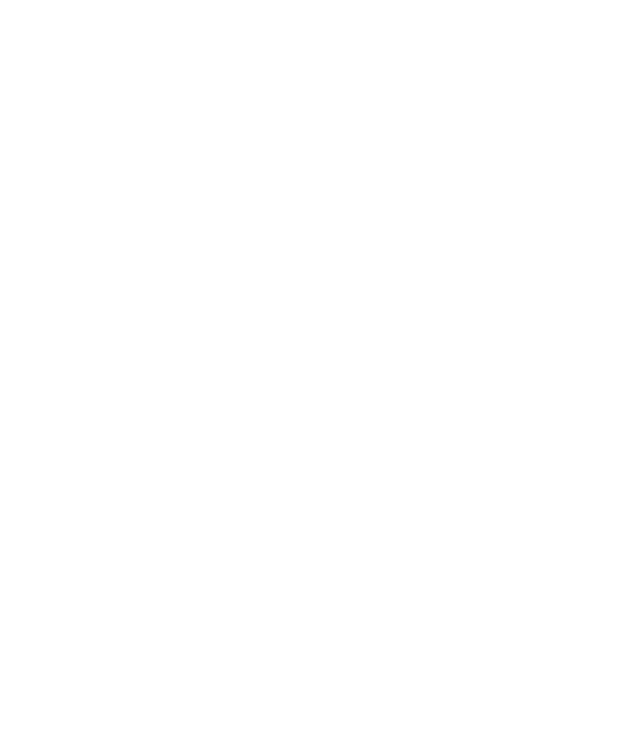
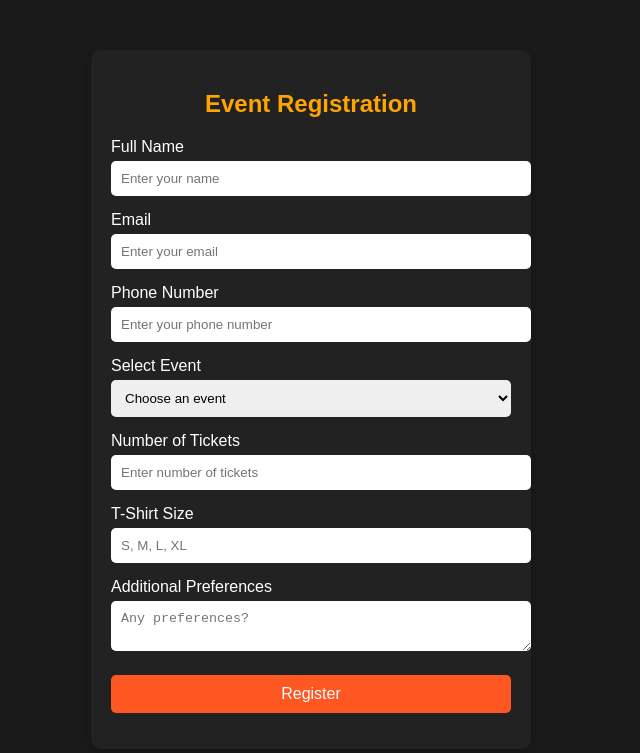
Before and after one commit to Kiruthicksan/Event-Registraion, a plain HTML site: page src/register.html in a window 1280 px wide. Shown: the whole page, without its empty margins (329-969 px from the left). Drawn offline with Linux system fonts and the light colour scheme.

Commit message:
finished project

```diff
--- /dev/null
+++ b/public/css/register.css
@@ -0,0 +1,57 @@
+body {
+    font-family: Arial, sans-serif;
+    background-color: #1a1a1a;
+    color: white;
+    text-align: center;
+    margin: 0;
+    padding: 0;
+}
+
+.container {
+    max-width: 400px;
+    margin: 50px auto;
+    background: #222;
+    padding: 20px;
+    border-radius: 10px;
+    box-shadow: 0 4px 10px rgba(0, 0, 0, 0.2);
+}
+
+h2 {
+    color: #ffa500;
+}
+
+label {
+    display: block;
+    margin-top: 10px;
+    text-align: left;
+}
+
+input, select, textarea {
+    width: 100%;
+    padding: 10px;
+    margin: 5px 0;
+    border-radius: 5px;
+    border: none;
+}
+
+button {
+    background-color: #ff5722;
+    color: white;
+    border: none;
+    padding: 10px;
+    font-size: 1rem;
+    margin-top: 15px;
+    border-radius: 5px;
+    cursor: pointer;
+    width: 100%;
+}
+
+button:hover {
+    background-color: #e64a19;
+}
+
+#message {
+    margin-top: 15px;
+    font-weight: bold;
+    color: #4CAF50;
+}
--- /dev/null
+++ b/public/js/script.js
@@ -0,0 +1,34 @@
+document.getElementById("registrationForm").addEventListener("submit", function (e) {
+    e.preventDefault();
+
+
+    const name = document.getElementById("name").value.trim();
+    const email = document.getElementById("email").value.trim();
+    const phone = document.getElementById("phone").value.trim();
+    const event = document.getElementById("event").value;
+    const tshirt = document.getElementById("tshirt").value.trim();
+    const preferences = document.getElementById("preferences").value.trim();
+    const tickets = document.getElementById("tickets").value.trim();
+
+    if (!name || !email || !phone || !event || !tickets) {
+        alert("Please fill in all required fields");
+        return;
+    }
+
+    console.log("Validation passed, storing data and redirecting...");
+
+    localStorage.setItem("name", name);
+    localStorage.setItem("email", email);
+    localStorage.setItem("phone", phone);
+    localStorage.setItem("event", event);
+    localStorage.setItem("tshirt", tshirt);
+    localStorage.setItem("preferences", preferences);
+    localStorage.setItem("tickets", tickets);
+
+    document.getElementById("message").innerText = "Registration Successful!";
+    document.getElementById("message").style.color = "green";
+
+    setTimeout(() => {
+        window.location.href = "thankyou.html";
+    }, 2000);
+});
--- a/src/home.html
+++ b/src/home.html
@@ -4,7 +4,7 @@
     <meta charset="UTF-8">
     <meta name="viewport" content="width=device-width, initial-scale=1.0">
     <title>JoinNow</title>
-    <link rel="stylesheet" href="../public/css/navbar.css">
+    <link rel="stylesheet" href="../public/css/home.css">
     <link rel="stylesheet" href="https://fonts.googleapis.com/css2?family=Material+Symbols+Outlined:opsz,wght,FILL,GRAD@24,400,0,0&icon_names=search" />
     <link rel="stylesheet" href="https://cdnjs.cloudflare.com/ajax/libs/font-awesome/6.5.1/css/all.min.css">
 
@@ -43,7 +43,7 @@
                     <p><strong>Date:</strong> March 20, 2025</p>
                     <p><strong>Place:</strong> Brookfieds mall, Coimbatore</p>
                     <p><strong>Guest:</strong> Tamilgaming</p>
-                    <button>Register</button>
+                    <button onclick="window.location.href ='register.html' ">Register</button>
                 </div>
                 <div class="event-card">
                     <h3>Music Concert</h3>
@@ -51,7 +51,7 @@
                     <p><strong>Date:</strong> April 15, 2025</p>
                     <p><strong>Place:</strong> Chennai Trade Center, Chennai</p>
                     <p><strong>Guest:</strong>Anirudh Ravichander</p>
-                    <button>Register</button>
+                    <button  onclick="window.location.href ='register.html' ">Register</button>
                 </div>
                 <div class="event-card">
                     <h3>Startup Meet</h3>
@@ -59,7 +59,7 @@
                     <p><strong>Date:</strong> May 10, 2025</p>
                     <p><strong>Place:</strong>CODISSIA, Coimbatore</p>
                     <p><strong>Guest:</strong> Nambi Narayanan</p>
-                    <button>Register</button>
+                    <button  onclick="window.location.href ='register.html' ">Register</button>
                 </div>
 
             </div>
@@ -94,6 +94,6 @@
     </footer>
 
 
-    <script src="../public/js/sidebar.js"></script>
+
 </body>
 </html>
--- a/src/register.html
+++ b/src/register.html
@@ -0,0 +1,53 @@
+<!DOCTYPE html>
+<html lang="en">
+<head>
+    <meta charset="UTF-8">
+    <meta name="viewport" content="width=device-width, initial-scale=1.0">
+    <title>Event Registration</title>
+    <link rel="stylesheet" href="../public/css/register.css">
+</head>
+<body>
+
+    <div class="container">
+        <h2>Event Registration</h2>
+
+        <form id="registrationForm">
+            <label for="name">Full Name</label>
+            <input type="text" id="name" placeholder="Enter your name" required>
+
+            <label for="email">Email</label>
+            <input type="email" id="email" placeholder="Enter your email" required>
+
+            <label for="phone">Phone Number</label>
+            <input type="tel" id="phone" placeholder="Enter your phone number" required>
+
+
+            <label for="event">Select Event</label>
+            <select id="event" required>
+                <option value="">Choose an event</option>
+                <option value="Meetup">Meetup</option>
+                <option value="Music Concert">Music Concert</option>
+                <option value="Startup Meet">Startup Meet</option>
+            </select>
+
+            <label for="tickets">Number of Tickets</label>
+            <input type="number" id="tickets" min="1" max="10" placeholder="Enter number of tickets" required>
+
+
+            <label for="tshirt">T-Shirt Size</label>
+            <input type="text" id="tshirt" placeholder="S, M, L, XL">
+
+            <label for="preferences">Additional Preferences</label>
+            <textarea id="preferences" placeholder="Any preferences?"></textarea>
+
+            <button type="submit">Register</button>
+        </form>
+
+        <script src="../public/js/script.js"></script>
+
+        <p id="message"></p>
+    </div>
+
+
+</body>
+</html>
```
Also changed, not shown: src/thankyou.html (added, +39 -0 lines), public/css/home.css (renamed from public/css/navbar.css), public/js/sidebar.js (deleted), src/confirmation.html (deleted).
